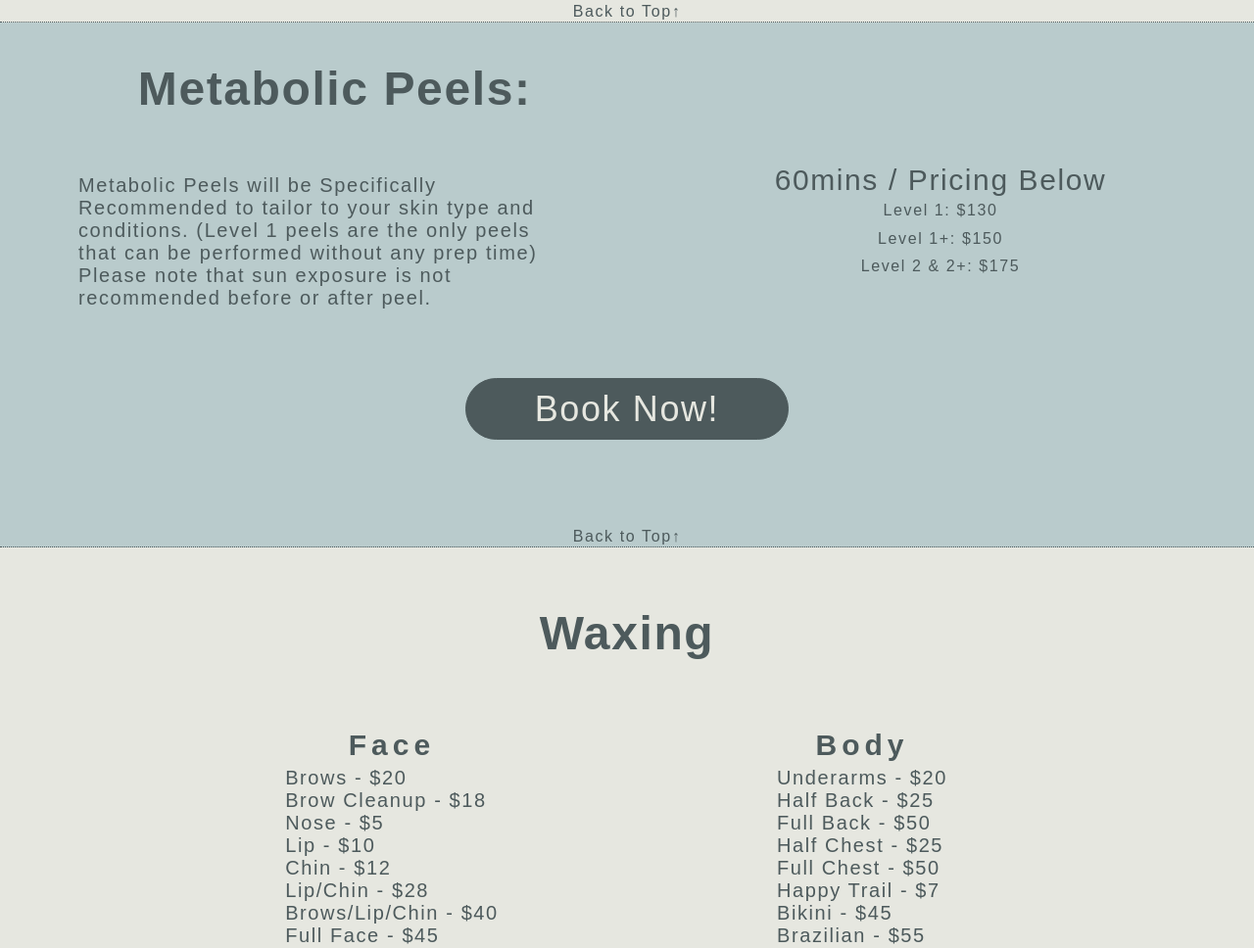
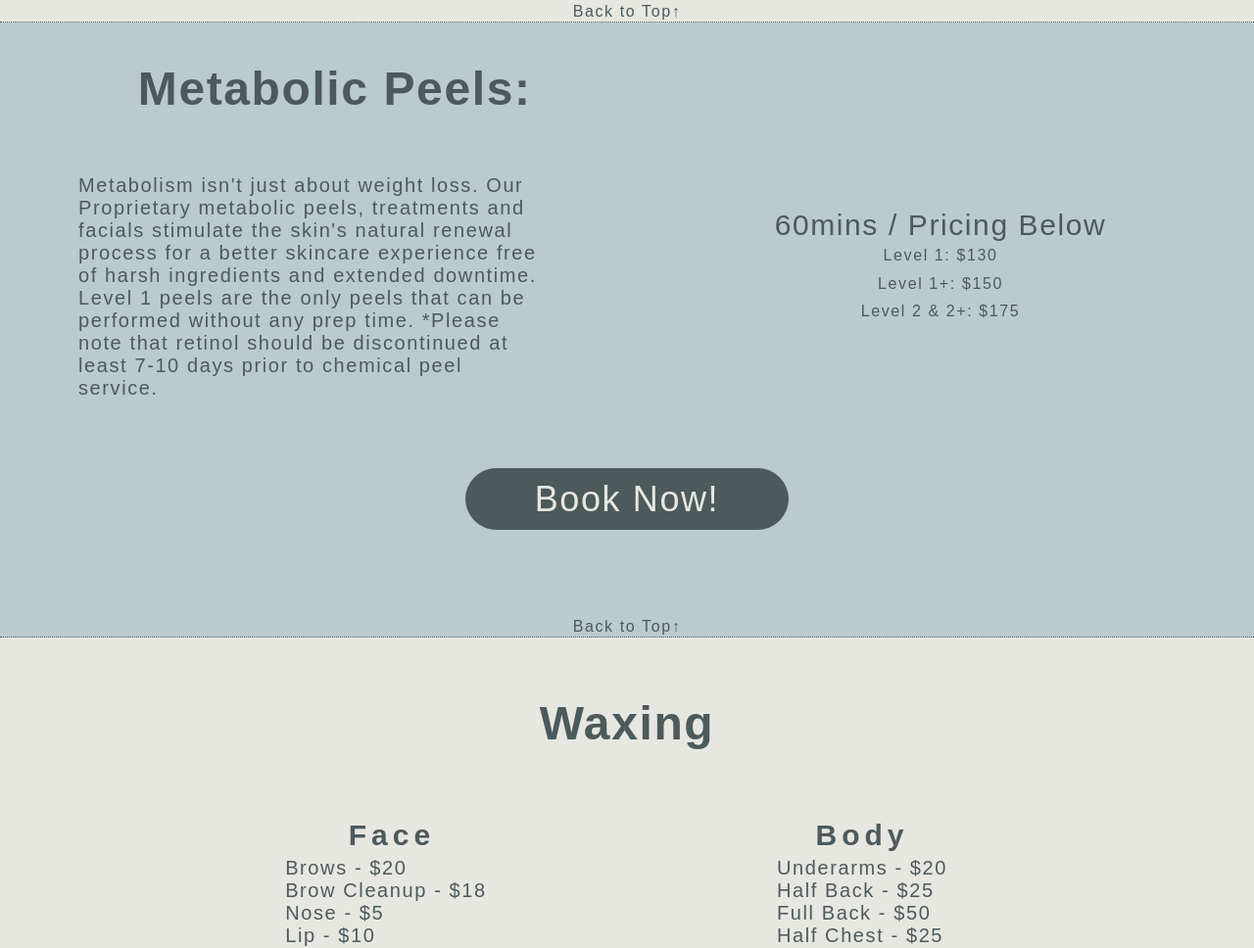
Before and after one commit to sevrinn/christinas-aesthetics-website, a website built with Parcel: page index.html in a window 1280 px wide. Shown: the part 1976-2944 px from the top of the page at 98% size. Built offline with nearby package versions, Linux system fonts and the light colour scheme; files whose address does not match are found by name; a web font is replaced by a local one.

Commit message:
Changed Metabolic Peels description text

```diff
--- a/index.html
+++ b/index.html
@@ -143,7 +143,7 @@
         <div class="meta-peels-wrapper">
 
           <div class="meta-peels-group">
-            <p class="service-blurb">Metabolic Peels will be Specifically Recommended to tailor to your skin type and conditions. (Level 1 peels are the only peels that can be performed without any prep time) Please note that sun exposure is not recommended before or after peel.</p>
+            <p class="service-blurb">Metabolism isn't just about weight loss. Our Proprietary metabolic peels, treatments and facials stimulate the skin's natural renewal process for a better skincare experience free of harsh ingredients and extended downtime. Level 1 peels are the only peels that can be performed without any prep time. *Please note that retinol should be discontinued at least 7-10 days prior to chemical peel service.</p>
           </div><!--end-meta-peels-group-->
 
           <div class="meta-peels-group">
```
